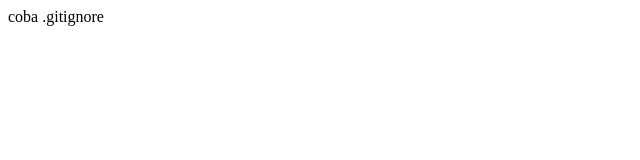
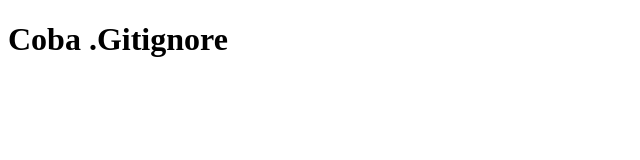
Before and after one commit to muhammadrofik/ignore, a plain HTML site: page index.html in a window 1280 px wide. Shown: the whole page, without its empty margins (0-640 px from the left). Drawn offline with Linux system fonts and the light colour scheme.

Commit message:
merubah file index.html

```diff
--- a/index.html
+++ b/index.html
@@ -8,6 +8,6 @@
     <link rel="stylesheet" href="style.css">
 </head>
 <body>
-    coba .gitignore
+    <h1>Coba .Gitignore</h1>
 </body>
 </html>
```
